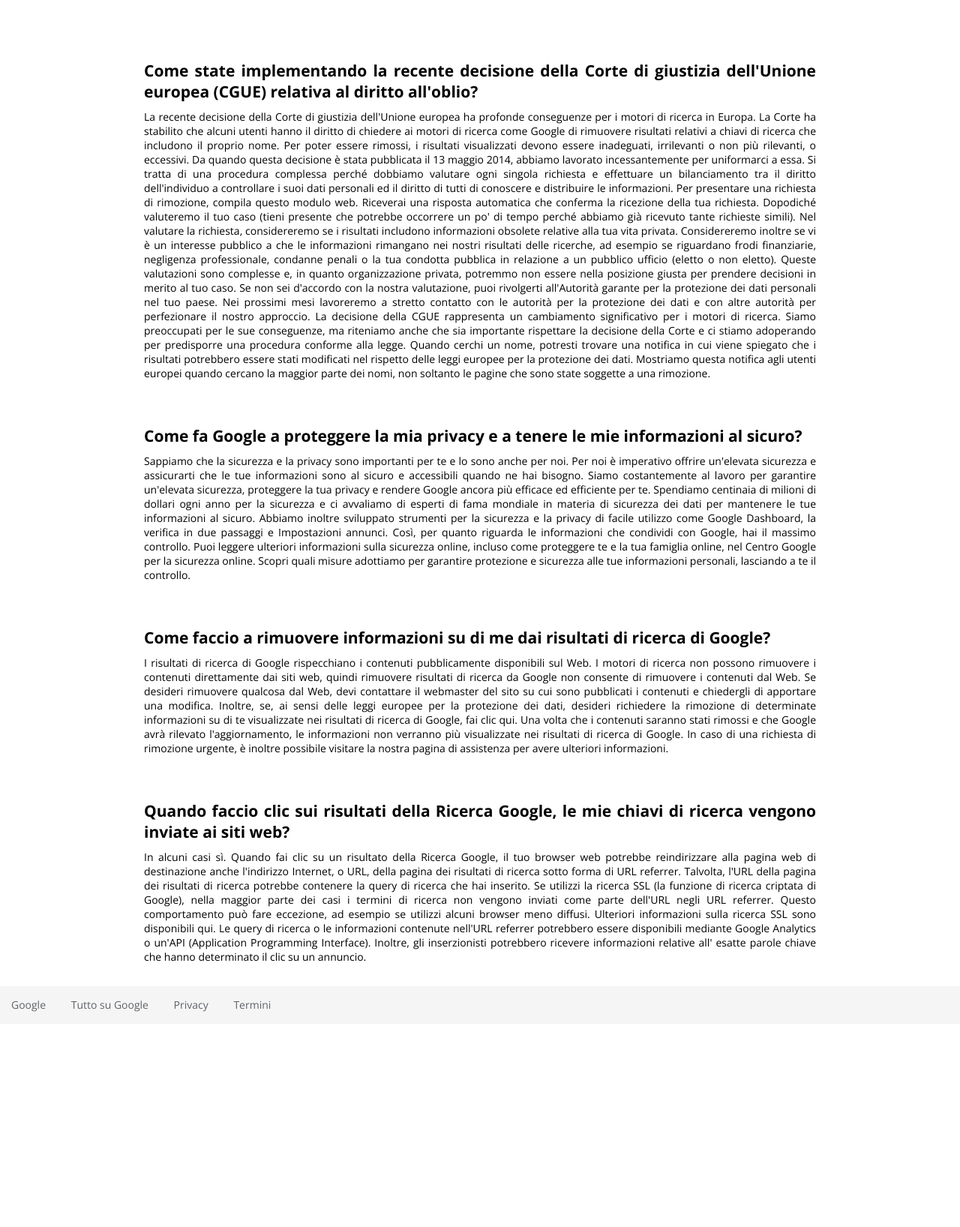
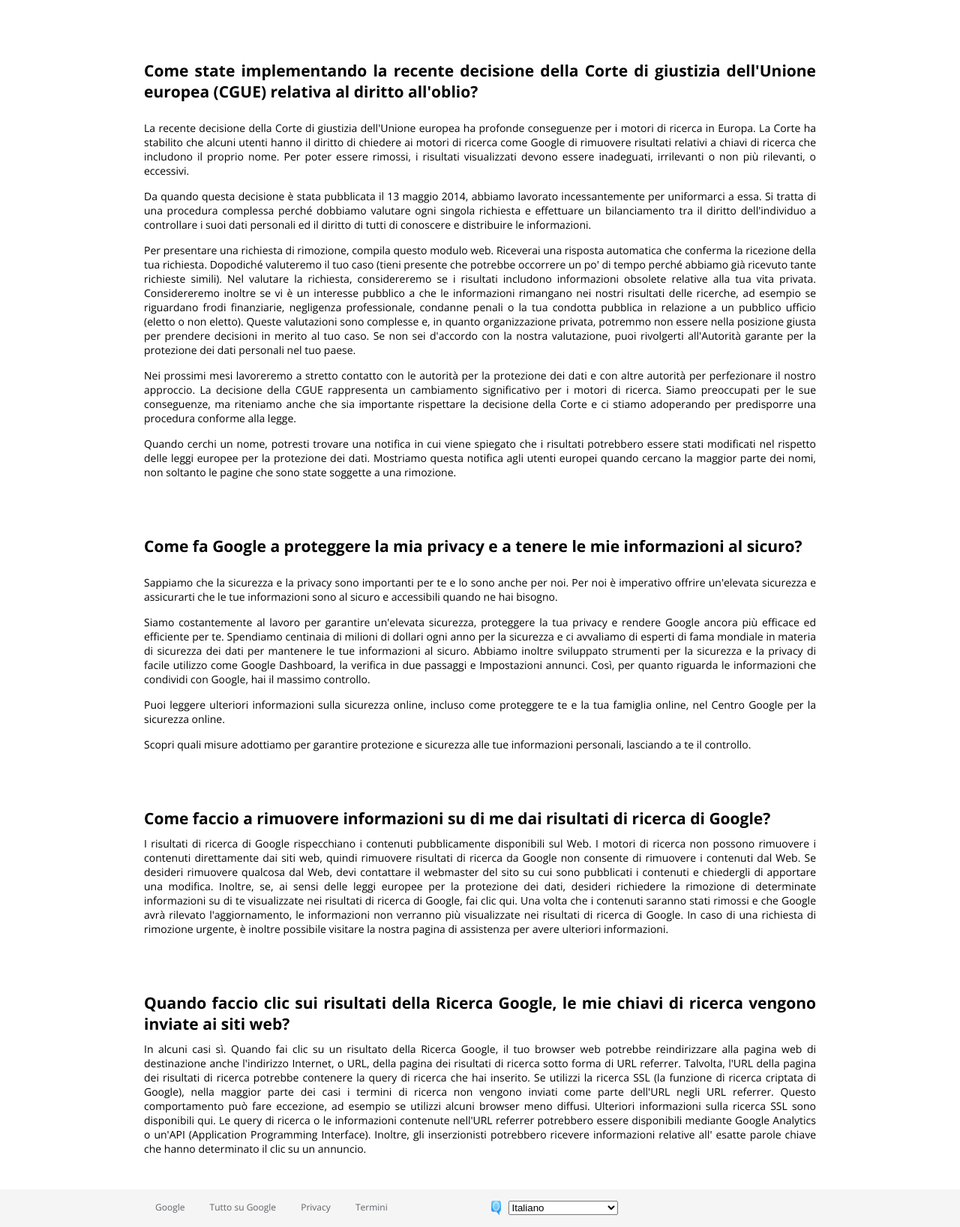
Before and after one commit to LauraStorella/php-google-faq, a PHP site: page / in a window 1280 px wide. Shown: the part 100-1736 px from the top of the page at 75% size. Before the commit the page ends 1449 px from the top, so only its background shows below. Run offline with PHP 8.4, Linux system fonts and the light colour scheme; some libraries are stand-ins or nearby versions.

Commit message:
modifica layout

```diff
--- a/css/style.css
+++ b/css/style.css
@@ -47,6 +47,11 @@ main {
   min-height: calc(100% - 150px);
   padding-top: 150px;
 }
+
+p {
+  margin-bottom: 15px;
+}
+
 #faqs {
   width: 70%;
   margin: 0 auto;
@@ -67,15 +72,40 @@ footer {
   height: 50px;
   background-color: #f5f5f5;
 }
+
+.footer-container {
+  width: 70%;
+  margin: 0 auto;
+  font-size: 12px;
+}
+
+.footer-menu {
+  width: 50%;
+}
+
 .footer-menu li {
   margin-right: 30px;
 }
-/* .footer-menu img {
-  width: 1%;
-} */
+
+.footer-menu img {
+  width: 3%;
+}
+
+.footer-menu.right {
+  text-align: left;
+}
+
+#footer-menu-lang {
+  width: 35%;
+  margin-left: 10px;
+}
 
 
 
+/* *************** Classi JS *************** */
+.current-link.current-tab {
+  color: #3367d6;
+}
 
 
 
--- a/index.php
+++ b/index.php
@@ -17,26 +17,26 @@ $db_faqs = [
 
   [
     'question' => "Come state implementando la recente decisione della Corte di giustizia dell'Unione europea (CGUE) relativa al diritto all'oblio?",
-    'answer' => "La recente decisione della Corte di giustizia dell'Unione europea ha profonde conseguenze per i motori di ricerca in Europa. La Corte ha stabilito che alcuni utenti hanno il diritto di chiedere ai motori di ricerca come Google di rimuovere risultati relativi a chiavi di ricerca che includono il proprio nome. Per poter essere rimossi, i risultati visualizzati devono essere inadeguati, irrilevanti o non più rilevanti, o eccessivi.
+    'answer' => "<p>La recente decisione della Corte di giustizia dell'Unione europea ha profonde conseguenze per i motori di ricerca in Europa. La Corte ha stabilito che alcuni utenti hanno il diritto di chiedere ai motori di ricerca come Google di rimuovere risultati relativi a chiavi di ricerca che includono il proprio nome. Per poter essere rimossi, i risultati visualizzati devono essere inadeguati, irrilevanti o non più rilevanti, o eccessivi.</p>
 
-    Da quando questa decisione è stata pubblicata il 13 maggio 2014, abbiamo lavorato incessantemente per uniformarci a essa. Si tratta di una procedura complessa perché dobbiamo valutare ogni singola richiesta e effettuare un bilanciamento tra il diritto dell'individuo a controllare i suoi dati personali ed il diritto di tutti di conoscere e distribuire le informazioni.
+    <p>Da quando questa decisione è stata pubblicata il 13 maggio 2014, abbiamo lavorato incessantemente per uniformarci a essa. Si tratta di una procedura complessa perché dobbiamo valutare ogni singola richiesta e effettuare un bilanciamento tra il diritto dell'individuo a controllare i suoi dati personali ed il diritto di tutti di conoscere e distribuire le informazioni.</p>
 
-    Per presentare una richiesta di rimozione, compila questo modulo web. Riceverai una risposta automatica che conferma la ricezione della tua richiesta. Dopodiché valuteremo il tuo caso (tieni presente che potrebbe occorrere un po' di tempo perché abbiamo già ricevuto tante richieste simili). Nel valutare la richiesta, considereremo se i risultati includono informazioni obsolete relative alla tua vita privata. Considereremo inoltre se vi è un interesse pubblico a che le informazioni rimangano nei nostri risultati delle ricerche, ad esempio se riguardano frodi finanziarie, negligenza professionale, condanne penali o la tua condotta pubblica in relazione a un pubblico ufficio (eletto o non eletto). Queste valutazioni sono complesse e, in quanto organizzazione privata, potremmo non essere nella posizione giusta per prendere decisioni in merito al tuo caso. Se non sei d'accordo con la nostra valutazione, puoi rivolgerti all'Autorità garante per la protezione dei dati personali nel tuo paese.
+    <p>Per presentare una richiesta di rimozione, compila questo modulo web. Riceverai una risposta automatica che conferma la ricezione della tua richiesta. Dopodiché valuteremo il tuo caso (tieni presente che potrebbe occorrere un po' di tempo perché abbiamo già ricevuto tante richieste simili). Nel valutare la richiesta, considereremo se i risultati includono informazioni obsolete relative alla tua vita privata. Considereremo inoltre se vi è un interesse pubblico a che le informazioni rimangano nei nostri risultati delle ricerche, ad esempio se riguardano frodi finanziarie, negligenza professionale, condanne penali o la tua condotta pubblica in relazione a un pubblico ufficio (eletto o non eletto). Queste valutazioni sono complesse e, in quanto organizzazione privata, potremmo non essere nella posizione giusta per prendere decisioni in merito al tuo caso. Se non sei d'accordo con la nostra valutazione, puoi rivolgerti all'Autorità garante per la protezione dei dati personali nel tuo paese.</p>
 
-    Nei prossimi mesi lavoreremo a stretto contatto con le autorità per la protezione dei dati e con altre autorità per perfezionare il nostro approccio. La decisione della CGUE rappresenta un cambiamento significativo per i motori di ricerca. Siamo preoccupati per le sue conseguenze, ma riteniamo anche che sia importante rispettare la decisione della Corte e ci stiamo adoperando per predisporre una procedura conforme alla legge.
+    <p>Nei prossimi mesi lavoreremo a stretto contatto con le autorità per la protezione dei dati e con altre autorità per perfezionare il nostro approccio. La decisione della CGUE rappresenta un cambiamento significativo per i motori di ricerca. Siamo preoccupati per le sue conseguenze, ma riteniamo anche che sia importante rispettare la decisione della Corte e ci stiamo adoperando per predisporre una procedura conforme alla legge.</p>
 
-    Quando cerchi un nome, potresti trovare una notifica in cui viene spiegato che i risultati potrebbero essere stati modificati nel rispetto delle leggi europee per la protezione dei dati. Mostriamo questa notifica agli utenti europei quando cercano la maggior parte dei nomi, non soltanto le pagine che sono state soggette a una rimozione.",
+    <p>Quando cerchi un nome, potresti trovare una notifica in cui viene spiegato che i risultati potrebbero essere stati modificati nel rispetto delle leggi europee per la protezione dei dati. Mostriamo questa notifica agli utenti europei quando cercano la maggior parte dei nomi, non soltanto le pagine che sono state soggette a una rimozione.</p>",
   ],
 
   [
     'question' => "Come fa Google a proteggere la mia privacy e a tenere le mie informazioni al sicuro?",
-    'answer' => "Sappiamo che la sicurezza e la privacy sono importanti per te e lo sono anche per noi. Per noi è imperativo offrire un'elevata sicurezza e assicurarti che le tue informazioni sono al sicuro e accessibili quando ne hai bisogno.
+    'answer' => "<p>Sappiamo che la sicurezza e la privacy sono importanti per te e lo sono anche per noi. Per noi è imperativo offrire un'elevata sicurezza e assicurarti che le tue informazioni sono al sicuro e accessibili quando ne hai bisogno.</p>
 
-    Siamo costantemente al lavoro per garantire un'elevata sicurezza, proteggere la tua privacy e rendere Google ancora più efficace ed efficiente per te. Spendiamo centinaia di milioni di dollari ogni anno per la sicurezza e ci avvaliamo di esperti di fama mondiale in materia di sicurezza dei dati per mantenere le tue informazioni al sicuro. Abbiamo inoltre sviluppato strumenti per la sicurezza e la privacy di facile utilizzo come Google Dashboard, la verifica in due passaggi e Impostazioni annunci. Così, per quanto riguarda le informazioni che condividi con Google, hai il massimo controllo.
+    <p>Siamo costantemente al lavoro per garantire un'elevata sicurezza, proteggere la tua privacy e rendere Google ancora più efficace ed efficiente per te. Spendiamo centinaia di milioni di dollari ogni anno per la sicurezza e ci avvaliamo di esperti di fama mondiale in materia di sicurezza dei dati per mantenere le tue informazioni al sicuro. Abbiamo inoltre sviluppato strumenti per la sicurezza e la privacy di facile utilizzo come Google Dashboard, la verifica in due passaggi e Impostazioni annunci. Così, per quanto riguarda le informazioni che condividi con Google, hai il massimo controllo.</p>
 
-    Puoi leggere ulteriori informazioni sulla sicurezza online, incluso come proteggere te e la tua famiglia online, nel Centro Google per la sicurezza online.
+    <p>Puoi leggere ulteriori informazioni sulla sicurezza online, incluso come proteggere te e la tua famiglia online, nel Centro Google per la sicurezza online.</p>
 
-    Scopri quali misure adottiamo per garantire protezione e sicurezza alle tue informazioni personali, lasciando a te il controllo.",
+    <p>Scopri quali misure adottiamo per garantire protezione e sicurezza alle tue informazioni personali, lasciando a te il controllo.</p>",
   ],
 
   [
@@ -94,7 +94,7 @@ $db_faqs = [
               <li><a href="">Norme sulla privacy</a></li>
               <li><a href="">Termini di servizio</a></li>
               <li><a href="">Tecnologie</a></li>
-              <li><a href="">Domande frequenti</a></li>
+              <li id="menu-tab"><a class="current-link" href="">Domande frequenti</a></li>
             </ul>
           </div>
         </nav>
@@ -118,8 +118,9 @@ $db_faqs = [
 
       <!-- Footer -->
       <footer>
+        <div class="footer-container">
           <!-- Left-menu -->
-        <div class="menu footer-menu left">
+          <div class="menu footer-menu left float">
             <ul class="list-unstyled">
               <li><a href="">Google</a></li>
               <li><a href="">Tutto su Google</a></li>
@@ -129,10 +130,17 @@ $db_faqs = [
           </div>
 
           <!-- Right-menu -->
-        <!-- <div class="menu footer-menu right">
+          <div class="menu footer-menu right float">
             <img src="img/globe.png" alt="globe">
-        </div> -->
-
+            <select name="" id="footer-menu-lang">
+              <option value="it">Italiano</option>
+              <option value="en">English</option>
+              <option value="fr">Francais</option>
+              <option value="es">Espanol</option>
+              <option value="de">Deutch</option>
+            </select>
+          </div>
+        </div>
       </footer>
     </div>
 
--- a/js/script.js
+++ b/js/script.js
@@ -1,3 +1,7 @@
 $(document).ready(function () {
 
+$('#menu-tab').click(function () {
+  $('.current-link').addClass('current-tab');
+});
+
 }); // document ready
```
Lines whose indentation alone changed are shown as unchanged.
